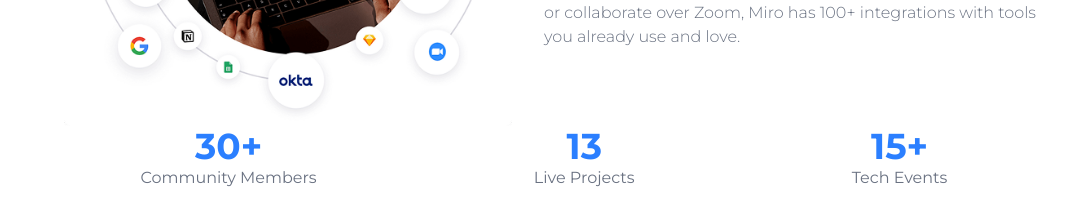
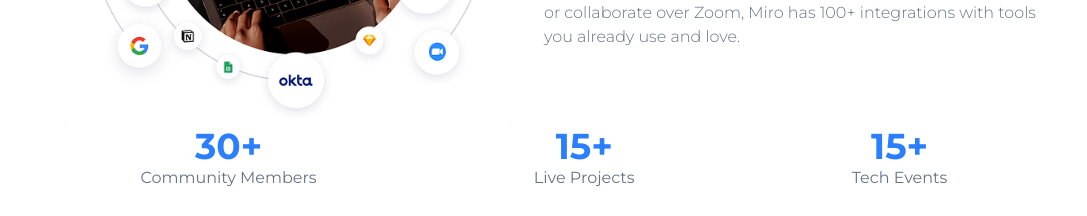
Before and after one commit to Kite-IPS/Ips_Portfolio, a React (Vite) app in the folder Client/: page / in a window 1280 px wide. Shown: the part 1520-1736 px from the top of the page, without its empty margins (96-1183 px from the left). Built offline with nearby package versions, Linux system fonts and the light colour scheme.

Commit message:
Feat: Updated live projects count on LandingPage to reflect current status

```diff
--- a/Client/src/Pages/LandingPage.jsx
+++ b/Client/src/Pages/LandingPage.jsx
@@ -144,7 +144,7 @@
                         <p className='text-base text-gray-500'>Community Members</p>
                     </div>
                     <div className='flex flex-col items-center'>
-                        <h1 className='font-bold text-3xl md:text-4xl text-blue-500'>13</h1>
+                        <h1 className='font-bold text-3xl md:text-4xl text-blue-500'>15+</h1>
                         <p className='text-base text-gray-500'>Live Projects</p>
                     </div>
                     <div className='flex flex-col items-center'>
```
